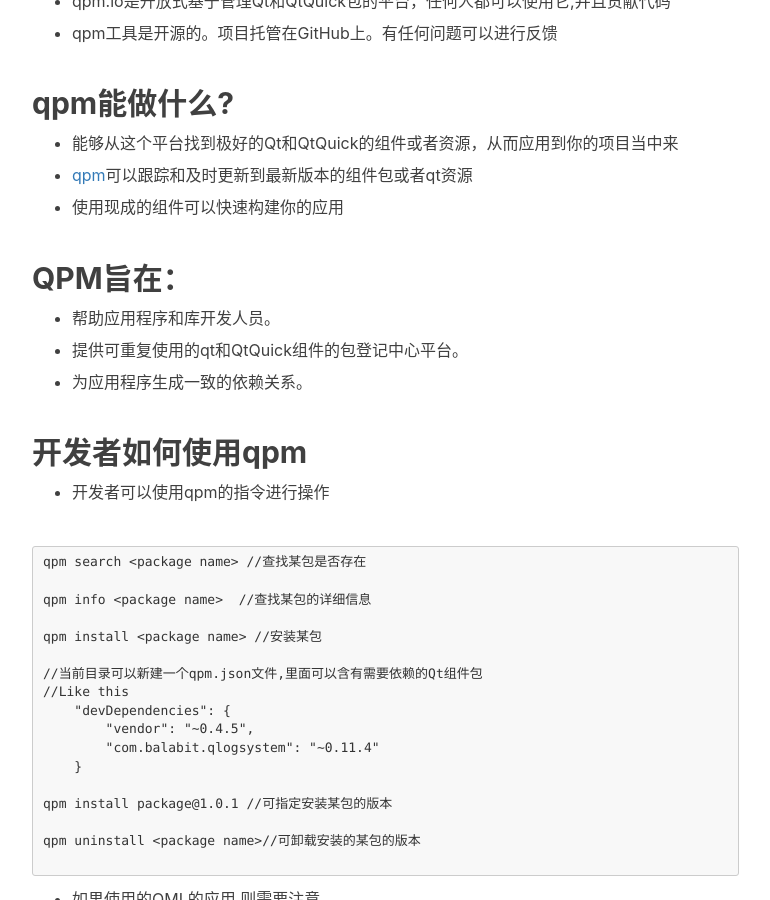
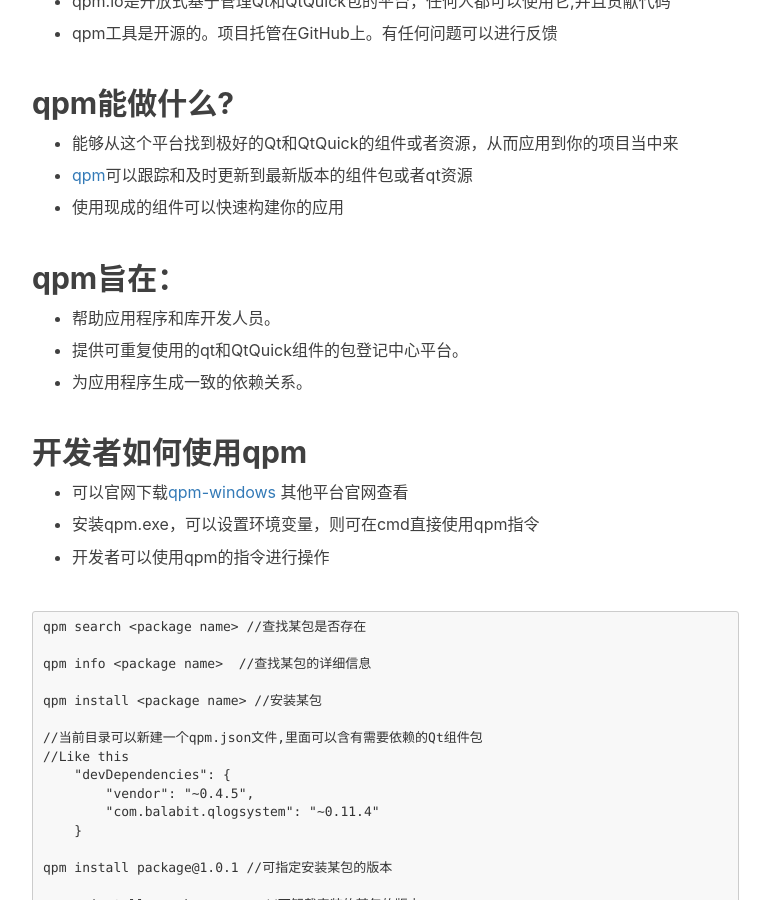
Before and after one commit to toby20130333/toby20130333.github.io, a Jekyll site: the page built from _posts/2017-06-16-Qt-qpm.markdown, in a window 1280 px wide and 900 px high, scrolled down 758 px. Shown: the whole window, without its empty margins (233-1003 px from the left). Built offline with Jekyll 4.4.1, drawn with Linux system fonts in a browser that asks for light colours; nearby versions of some CDN libraries; comment, search, counter and statistics services are not loaded.

Commit message:
add and modified

```diff
--- a/_posts/2017-06-16-Qt-qpm.markdown
+++ b/_posts/2017-06-16-Qt-qpm.markdown
@@ -35,7 +35,7 @@
 * 使用现成的组件可以快速构建你的应用
 
 
-## QPM旨在：
+## qpm旨在：
 
 * 帮助应用程序和库开发人员。
 
@@ -45,6 +45,10 @@
 
 
 ## 开发者如何使用qpm
+
+* 可以官网下载[qpm-windows](https://www.qpm.io/download/v0.10.0/windows_386/qpm.exe) 其他平台官网查看
+
+* 安装qpm.exe，可以设置环境变量，则可在cmd直接使用qpm指令
 
 * 开发者可以使用qpm的指令进行操作
 
```
